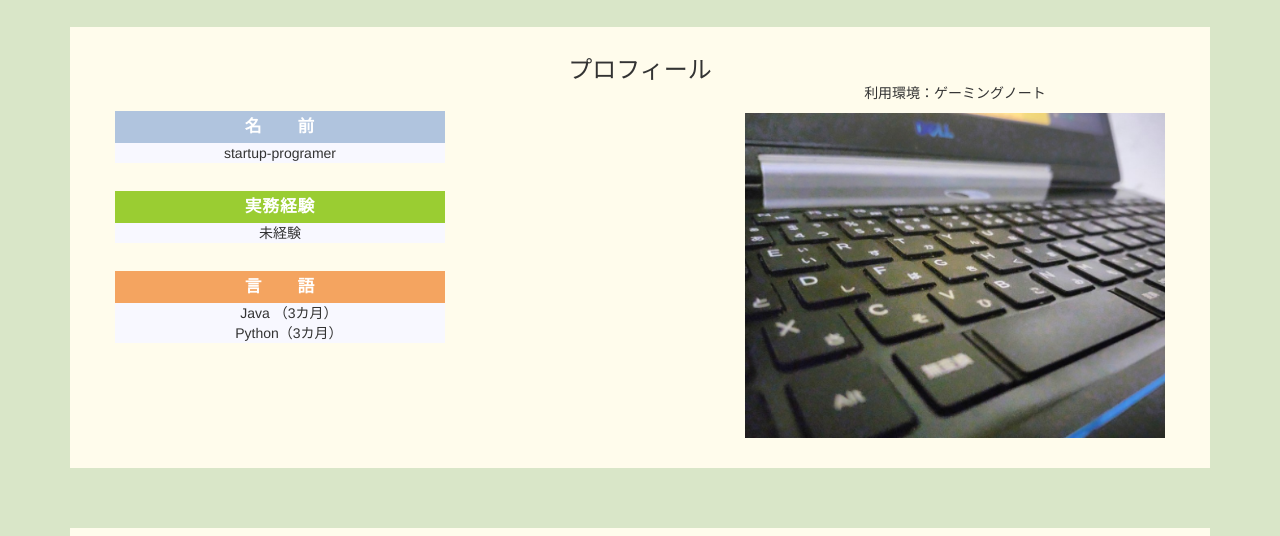
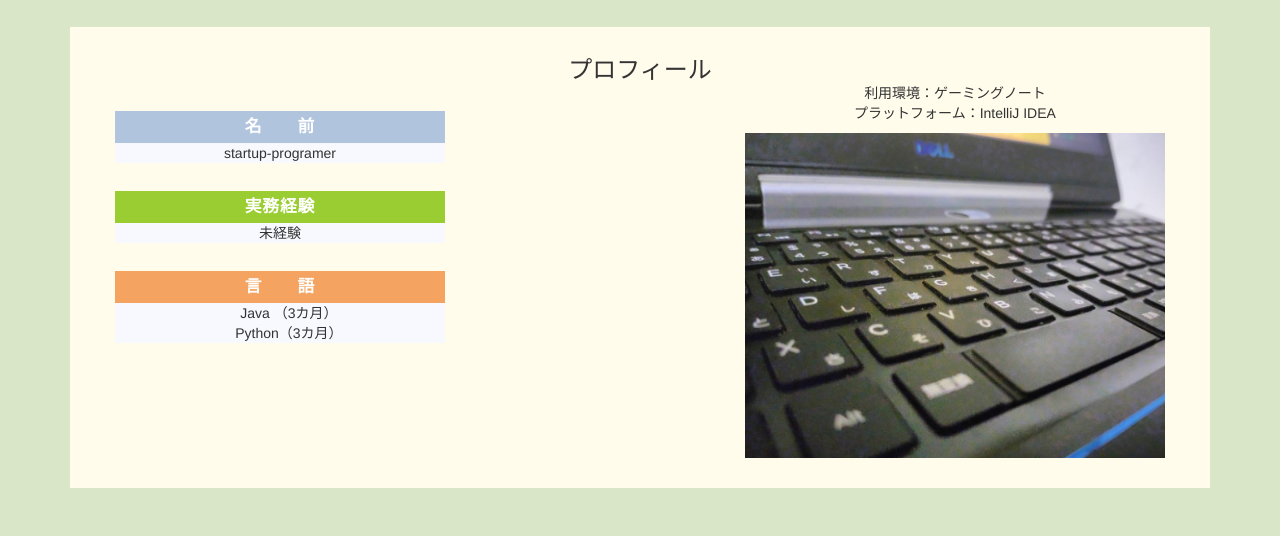
Before and after one commit to startup-programer/MyPortfolio, a plain HTML site: page index.html in a window 1280 px wide. Shown: the part 53-589 px from the top of the page. Drawn offline with nearby package versions, Linux system fonts and the light colour scheme.

Commit message:
テスト

```diff
--- a/index.html
+++ b/index.html
@@ -104,7 +104,9 @@
             </div>
             <div class ="col-sm-3"></div>
             <div class ="col-sm-5 subtitle">
-                <p>利用環境：ゲーミングノート</p>
+                <p>利用環境：ゲーミングノート<br>
+                    プラットフォーム：IntelliJ IDEA
+                </p>
                 <img src = "Profile.jpg"></div>
         </div>
     </div>
```
